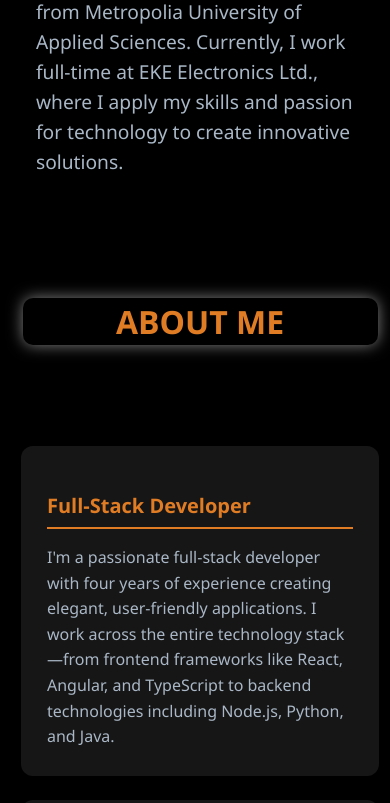
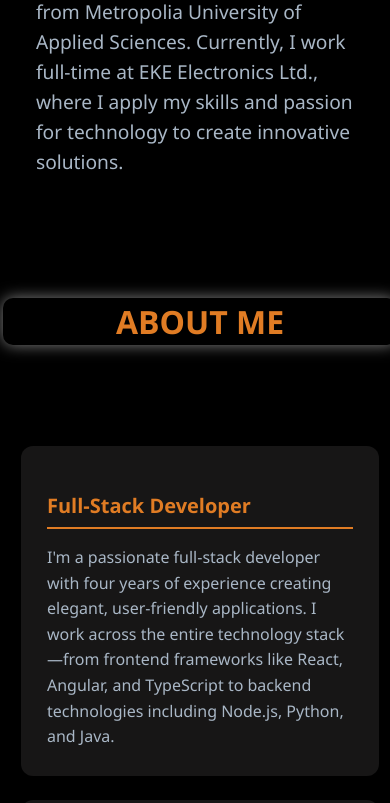
Before and after one commit to omarome/portfolio, a React (Create React App) app: page / in a window 390 px wide. Shown: the part 633-1436 px from the top of the page. Built offline with nearby package versions, Linux system fonts and the light colour scheme.

Commit message:
Removed width

```diff
--- a/src/App.css
+++ b/src/App.css
@@ -136,9 +136,6 @@ body {
 }
 
 @media (max-width: 700px) {
-  .title {
-    width: 90%;
-  }
   .nav-links {
     display: none;
   }
```
